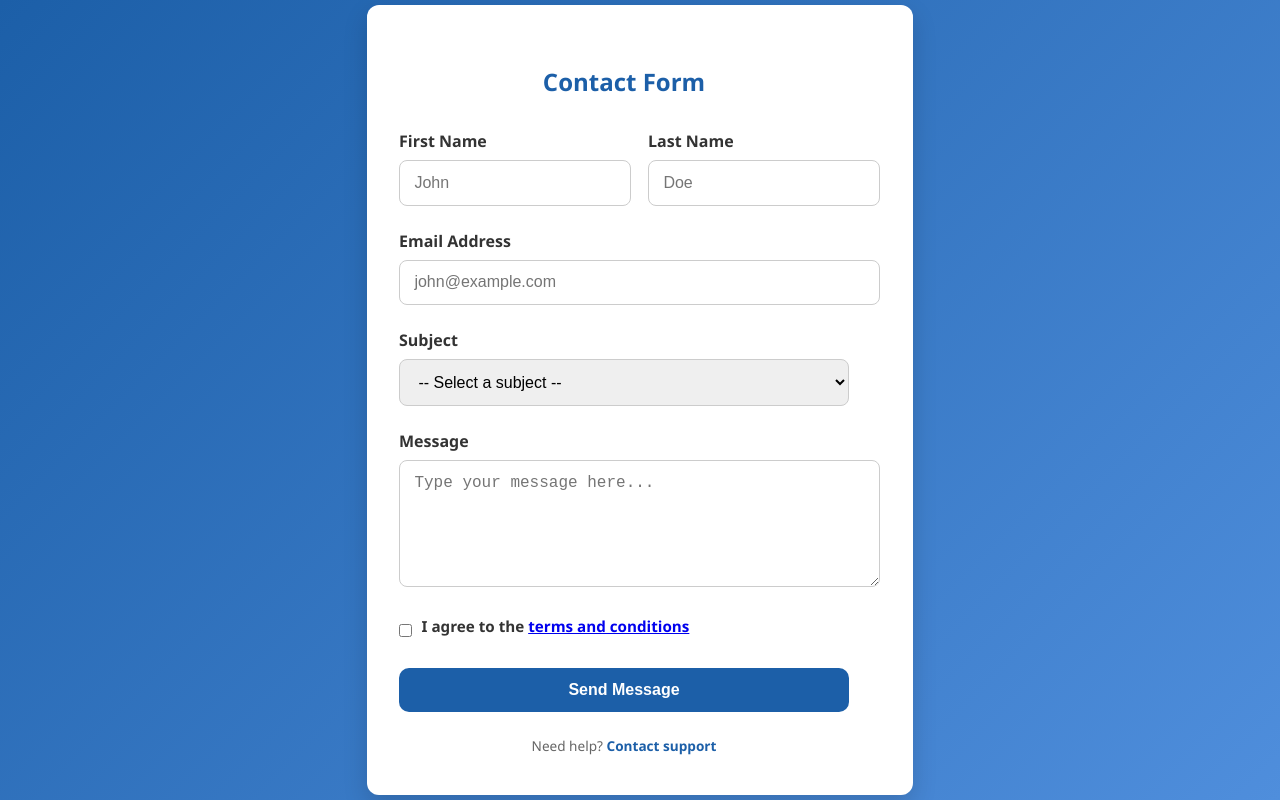
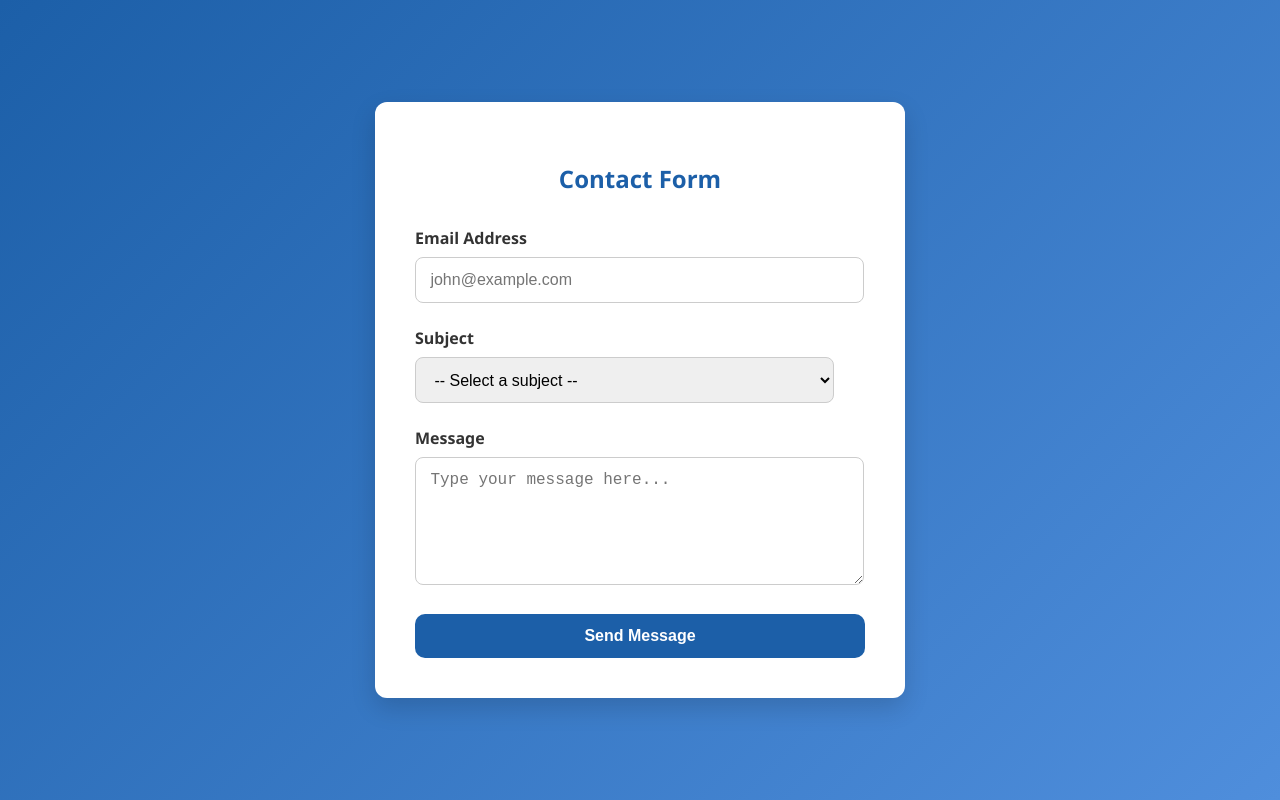
Before and after one commit to raysha23/HtmlForm, a plain HTML site: page index.html in a window 1280 px wide. Drawn offline with Linux system fonts and the light colour scheme.

Commit message:
Followed by n8n

```diff
--- a/index.html
+++ b/index.html
@@ -1,6 +1,5 @@
-<!DOCTYPE html>
+<!doctype html>
 <html lang="en">
-
   <head>
     <meta charset="UTF-8" />
     <meta name="viewport" content="width=device-width, initial-scale=1.0" />
@@ -18,7 +17,7 @@
 
       .form-container {
         background: #ffffff;
-            padding: 2.5rem 4rem 2.5rem 2rem;
+        padding: 40px;
         border-radius: 12px;
         width: 100%;
         max-width: 450px;
@@ -30,7 +29,6 @@
         margin-bottom: 2rem;
         color: #1c5fa8;
       }
-
       .form-group {
         margin-bottom: 1.5rem;
       }
@@ -45,13 +43,15 @@
       input,
       select,
       textarea {
-            width: 100%;
+        width: 93%;
         padding: 0.8rem 0.9rem;
         border: 1px solid #ccc;
         border-radius: 8px;
         font-size: 1rem;
         outline: none;
-            transition: border 0.2s, box-shadow 0.2s;
+        transition:
+          border 0.2s,
+          box-shadow 0.2s;
       }
 
       input:focus,
@@ -100,7 +100,9 @@
         font-size: 1rem;
         font-weight: 600;
         cursor: pointer;
-            transition: background 0.2s, transform 0.1s;
+        transition:
+          background 0.2s,
+          transform 0.1s;
       }
 
       .submit-btn:hover {
@@ -133,22 +135,19 @@
   <body>
     <div class="form-container">
       <h2>Contact Form</h2>
-        <form action="https://mon.app.n8n.cloud/webhook-test/anotherTesting" method="post">
-
-            <div class="form-row">
-                <div class="form-group">
-                    <label for="firstName">First Name</label>
-                    <input type="text" id="firstName" name="firstName" placeholder="John" required />
-                </div>
-                <div class="form-group">
-                    <label for="lastName">Last Name</label>
-                    <input type="text" id="lastName" name="lastName" placeholder="Doe" required />
-                </div>
-            </div>
-
+      <form
+        action="https://mon.app.n8n.cloud/webhook-test/anotherTesting"
+        method="post"
+      >
         <div class="form-group">
           <label for="email">Email Address</label>
-                <input type="email" id="email" name="email" placeholder="john@example.com" required />
+          <input
+            type="email"
+            id="email"
+            name="email"
+            placeholder="john@example.com"
+            required
+          />
         </div>
         <div class="form-group">
           <label for="subject">Subject</label>
@@ -163,21 +162,15 @@
 
         <div class="form-group">
           <label for="message">Message</label>
-                <textarea id="message" name="message" placeholder="Type your message here..." required></textarea>
+          <textarea
+            id="message"
+            name="message"
+            placeholder="Type your message here..."
+            required
+          ></textarea>
         </div>
-
-            <div class="checkbox-group">
-                <input type="checkbox" id="terms" name="terms" required />
-                <label for="terms">I agree to the <a href="#">terms and conditions</a></label>
-            </div>
-
         <button type="submit" class="submit-btn">Send Message</button>
-
-            <div class="form-footer">
-                Need help? <a href="#">Contact support</a>
-            </div>
       </form>
     </div>
   </body>
-
 </html>
```
Lines whose indentation alone changed are shown as unchanged.
